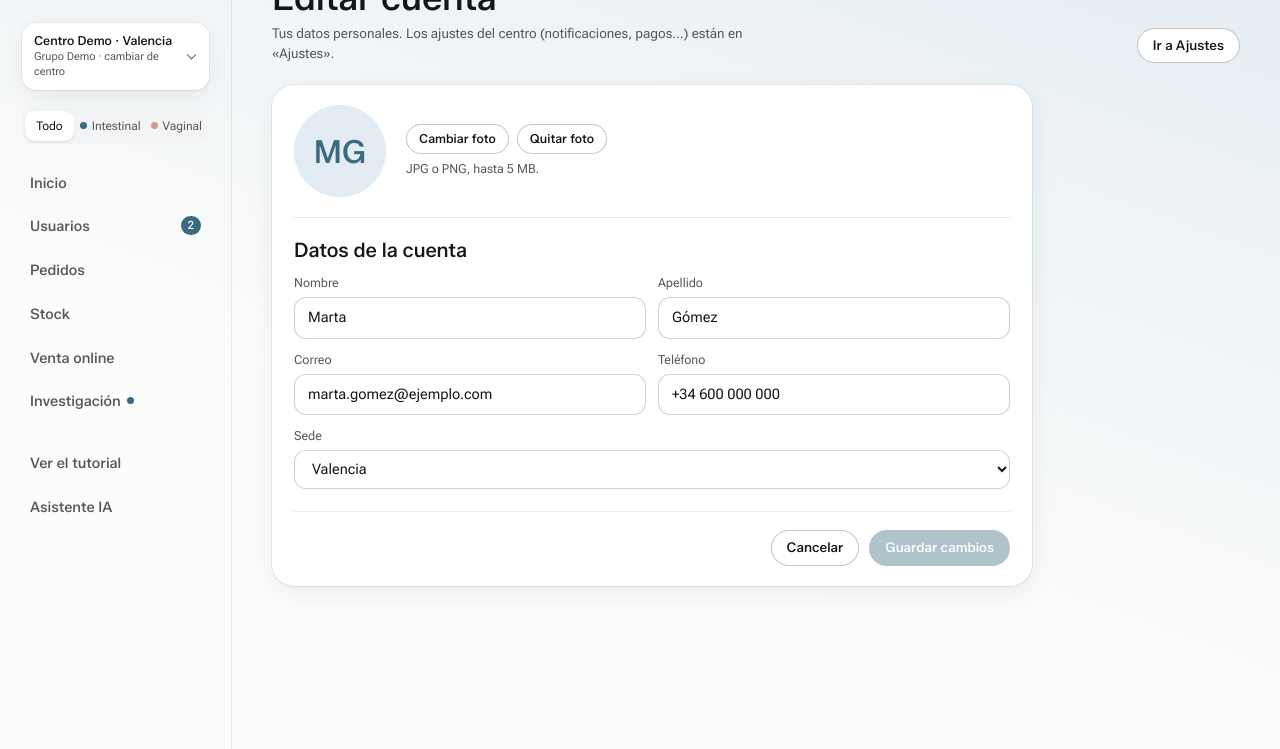
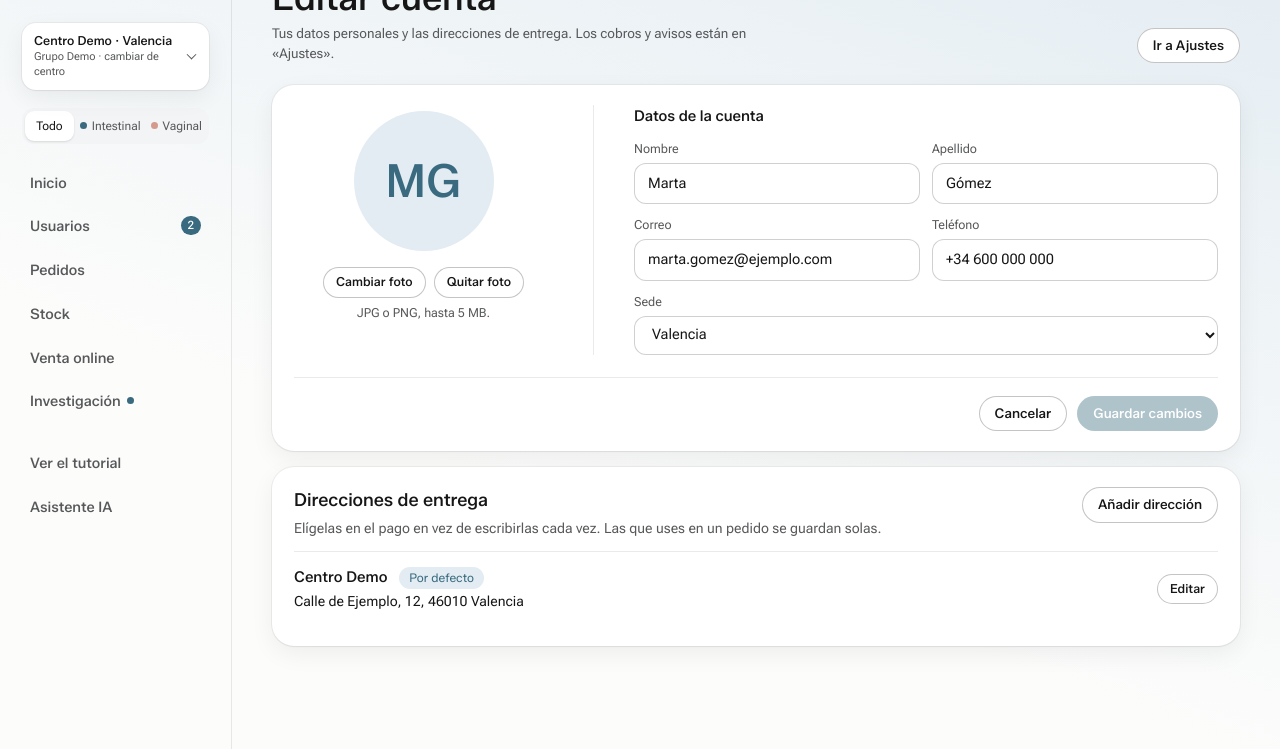
Before and after one commit to carmengomez-cpu/mockups-plataforma, a plain HTML site: page cuenta.html in a window 1280 px wide. Shown: the part 51-800 px from the top of the page. Drawn offline with Linux system fonts and the light colour scheme.

Commit message:
Editar cuenta a todo el ancho y con las direcciones de entrega; Ajustes sin ellas
Co-Authored-By: Claude Sonnet 5.5 <noreply@anthropic.com>

```diff
--- a/_tools/gen-readme.js
+++ b/_tools/gen-readme.js
@@ -11,8 +11,8 @@ const ROWS = [
   ['Pedidos, factura y cancelar solicitud (F16)', 'pagos.html', T('BTV-39')],
   ['Pedir más tests y revisar la solicitud (F17 / F18)', 'pedir-tests.html', T('BTV-40') + ' · ' + T('BTV-41')],
   ['Vincular test, con pedir tests si no hay stock', 'activar-test.html', T('BTV-40')],
-  ['Editar cuenta (desde el desplegable del centro, arriba del menú)', 'cuenta.html', ''],
-  ['Ajustes: cobros con Stripe, avisos, direcciones y acceso (mismo desplegable)', 'ajustes.html', ''],
+  ['Editar cuenta: datos personales y direcciones de entrega (desde el desplegable del centro)', 'cuenta.html', ''],
+  ['Ajustes: cobros con Stripe, avisos y acceso (mismo desplegable)', 'ajustes.html', ''],
   ['Estados vacíos', 'vacios/index.html', ''],
   ['Emails de entrega de la muestra (F13)', 'emails-recordatorio.html', T('BTV-36')]
 ];
--- a/cuenta.html
+++ b/cuenta.html
@@ -7,14 +7,25 @@
 <title>Mockup · Editar cuenta</title>
 <link rel="stylesheet" href="tema.css">
 <style>
-  .cuenta-card{max-width:760px}
-  .foto{display:flex;align-items:center;gap:20px;padding-bottom:20px;margin-bottom:20px;border-bottom:1px solid var(--linea)}
-  .foto .grande-av{width:92px;height:92px;border-radius:50%;background:var(--cobalto2);color:var(--cobalto);display:grid;place-items:center;font:500 32px var(--display);overflow:hidden;flex:none}
+  .cuenta-card{display:grid;grid-template-columns:300px minmax(0,1fr);gap:0 40px;align-items:start}
+  .cuenta-card .datos{min-width:0}
+  .cuenta-card .pie-f{grid-column:1/-1}
+  @media (max-width:900px){.cuenta-card{grid-template-columns:minmax(0,1fr)}.foto{border-right:0!important}}
+  .foto{display:flex;flex-direction:column;align-items:center;text-align:center;gap:16px;padding:6px 40px 6px 0;border-right:1px solid var(--linea);align-self:stretch}
+  .foto .grande-av{width:140px;height:140px;border-radius:50%;background:var(--cobalto2);color:var(--cobalto);display:grid;place-items:center;font:500 46px var(--display);overflow:hidden;flex:none}
   .foto .grande-av.sube{background:var(--menta2)}
   .foto small{display:block;color:var(--gris);font-size:12.5px;margin-top:6px}
-  .foto .bots{display:flex;gap:8px;flex-wrap:wrap}
+  .foto .bots{display:flex;gap:8px;flex-wrap:wrap;justify-content:center}
   .pie-f{display:flex;gap:10px;justify-content:flex-end;margin-top:22px;padding-top:18px;border-top:1px solid var(--linea)}
   .sec-t{font-size:15px;margin:0 0 12px}
+  .dirs{margin-top:16px}
+  .dirs .top{display:flex;align-items:flex-start;justify-content:space-between;gap:12px;margin-bottom:6px}
+  .dirs h2{font-size:18px;margin:0 0 4px}
+  .dirs .sub{color:var(--gris);font-size:14px;margin:0}
+  .dir{display:flex;align-items:center;justify-content:space-between;gap:12px;padding:14px 0;border-top:1px solid var(--linea);margin-top:12px}
+  .dir b{font-family:var(--display);font-weight:500;font-size:15px}
+  .dir .tag{display:inline-block;font-size:12px;padding:2px 10px;border-radius:999px;background:var(--cobalto2);color:var(--cobalto);margin-left:8px;font-weight:400}
+  .dir small{display:block;font-size:14px;color:var(--tinta);margin-top:2px}
 </style>
 </head>
 <body>
@@ -23,7 +34,7 @@
   <main class="main">
     <span class="cel cel-flor2" aria-hidden="true"></span><span class="cel cel-racimo" aria-hidden="true"></span>
     <div class="cabecera">
-      <div><h1>Editar cuenta</h1><p class="meta">Tus datos personales. Los ajustes del centro (notificaciones, pagos…) están en «Ajustes».</p></div>
+      <div><h1>Editar cuenta</h1><p class="meta">Tus datos personales y las direcciones de entrega. Los cobros y avisos están en «Ajustes».</p></div>
       <div class="acciones"><a class="btn borde" href="ajustes.html">Ir a Ajustes</a></div>
     </div>
 
@@ -35,6 +46,7 @@
           <small>JPG o PNG, hasta 5 MB.</small>
         </div>
       </div>
+      <div class="datos">
       <h2 class="sec-t">Datos de la cuenta</h2>
       <div class="campos">
         <label class="campo"><span>Nombre</span><input name="nombre" value="Marta" autocomplete="off"></label>
@@ -44,8 +56,16 @@
         <label class="campo full"><span>Sede</span>
           <select name="sede"><option>Madrid</option><option selected>Valencia</option><option>Barcelona</option><option>Mallorca</option></select></label>
       </div>
+      </div>
       <div class="pie-f"><a class="btn borde" href="inicio.html">Cancelar</a><button type="submit" class="btn negro" id="guardar" disabled>Guardar cambios</button></div>
     </form>
+
+    <section class="card dirs">
+      <div class="top"><div><h2>Direcciones de entrega</h2><p class="sub">Elígelas en el pago en vez de escribirlas cada vez. Las que uses en un pedido se guardan solas.</p></div>
+        <button type="button" class="btn borde" data-toast="Aquí se añadiría una dirección de entrega.">Añadir dirección</button></div>
+      <div class="dir"><div><b>Centro Demo <span class="tag">Por defecto</span></b><small>Calle de Ejemplo, 12, 46010 Valencia</small></div>
+        <button type="button" class="btn borde chico" data-toast="Aquí se editaría la dirección.">Editar</button></div>
+    </section>
   </main>
 </div>
 <script src="tema.js"></script>
@@ -66,6 +86,7 @@
     if (!/^[^@\s]+@[^@\s]+\.[^@\s]+$/.test(f.correo.value.trim())) { Tema.toast('Escribe un correo válido.'); return; }
     $('guardar').disabled = true; Tema.toast('Cambios guardados.');
   });
+  document.querySelectorAll('[data-toast]').forEach(function (b) { b.addEventListener('click', function () { Tema.toast(b.dataset.toast); }); });
   pintaAv();
 </script>
 </body>
```
Also changed, not shown: ajustes.html (+1 -12 lines), 1 other file.
